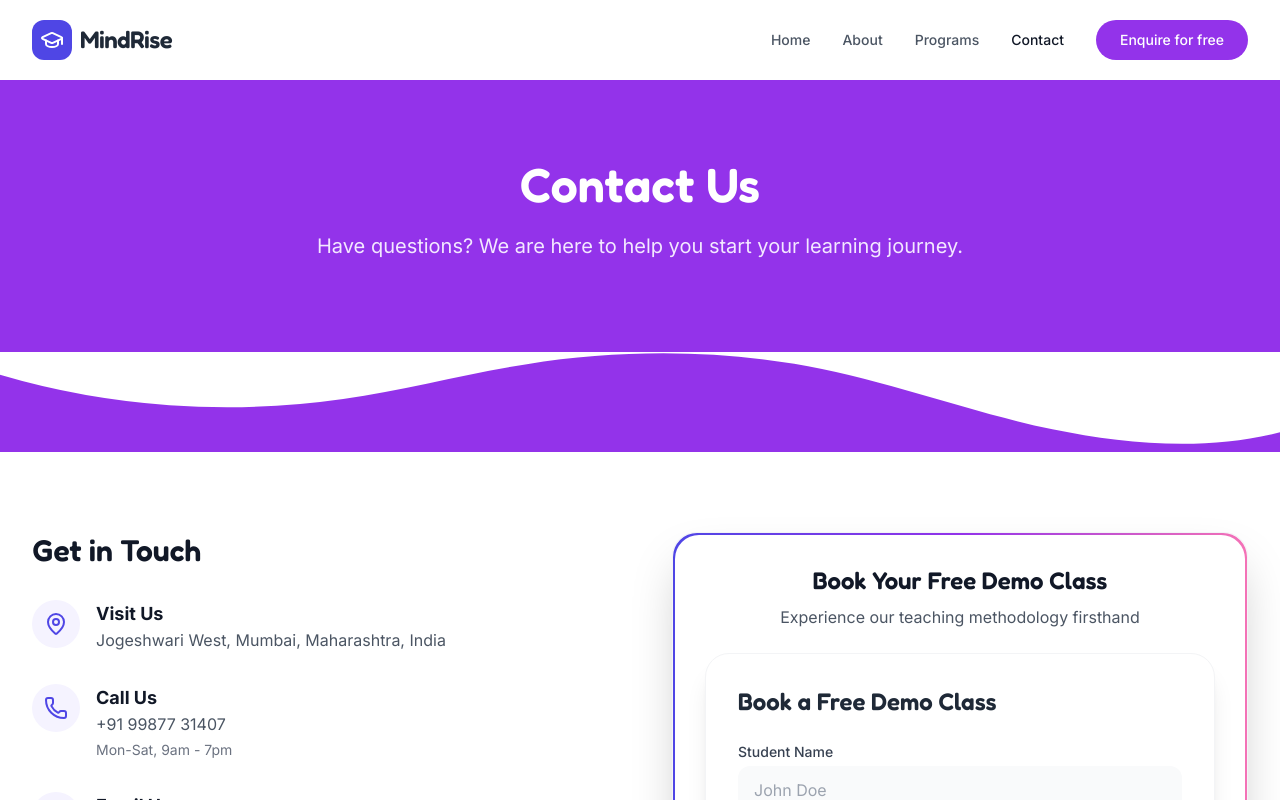
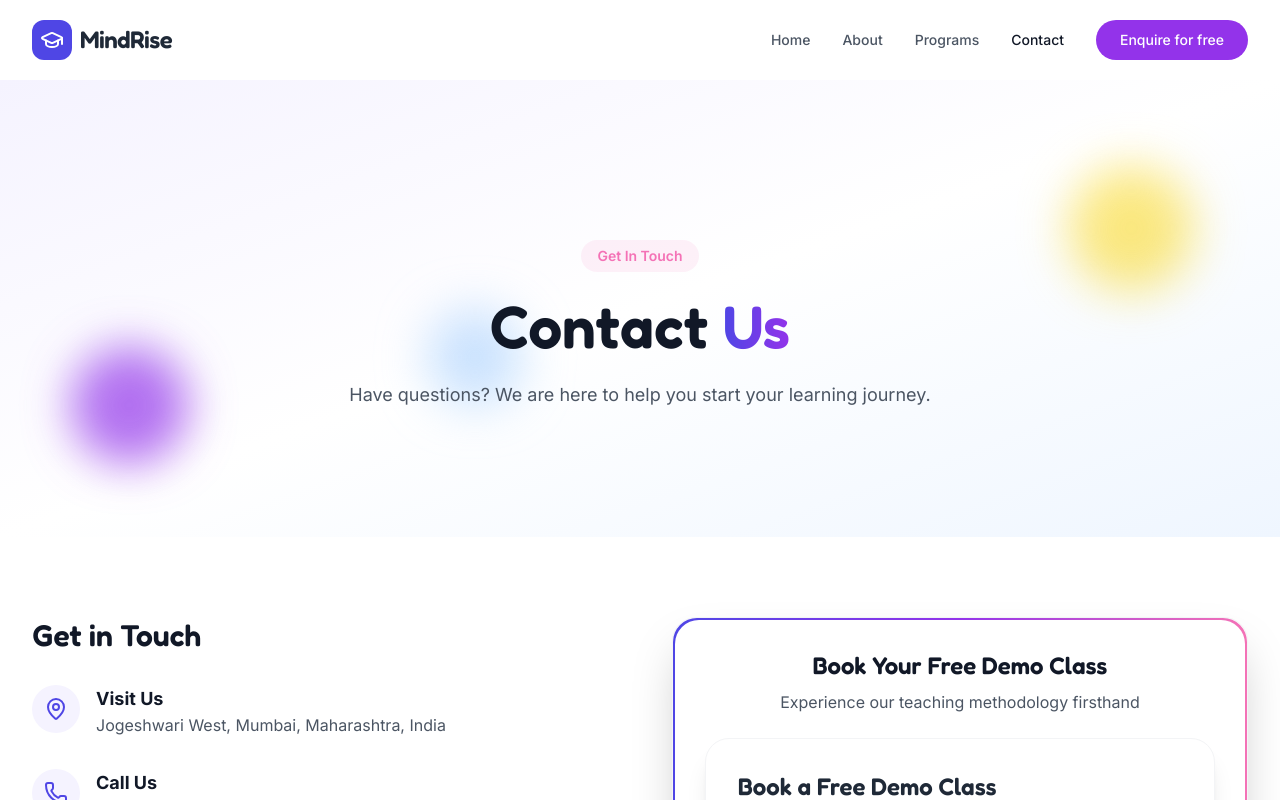
Before and after one commit to MunafBadarpura/classess-web, a React (Vite) app in the folder classes2/: page /#/contact in a window 1280 px wide. Shown: the top 800 px of the page. Built offline with nearby package versions, Linux system fonts and the light colour scheme.

Commit message:
fixed about conteat and all above part

```diff
--- a/classes2/pages/About.tsx
+++ b/classes2/pages/About.tsx
@@ -19,12 +19,23 @@ const About: React.FC = () => {
   return (
     <div className="pt-20">
       {/* Header */}
-      <section className="bg-brand-light pt-20 pb-36 md:pb-48 relative">
+      <section className="relative bg-gradient-to-br from-brand-light via-white to-blue-50 pt-32 pb-20 lg:pt-40 lg:pb-32 overflow-hidden">
+        {/* Background decorative elements */}
+        <div className="absolute top-20 right-20 w-32 h-32 bg-yellow-300 rounded-full mix-blend-multiply filter blur-xl opacity-70 animate-blob"></div>
+        <div className="absolute bottom-20 left-20 w-32 h-32 bg-brand-purple rounded-full mix-blend-multiply filter blur-xl opacity-70 animate-blob animation-delay-2000"></div>
+        <div className="absolute top-1/2 left-1/3 w-24 h-24 bg-blue-300 rounded-full mix-blend-multiply filter blur-xl opacity-50"></div>
+
         <div className="max-w-7xl mx-auto px-4 sm:px-6 lg:px-8 text-center relative z-10">
-          <h1 className="text-4xl md:text-5xl font-display font-bold text-gray-900 mb-6">About MindRise</h1>
-          <p className="text-xl text-gray-600 max-w-2xl mx-auto">Building strong fundamentals and academic confidence since 2021.</p>
+          <span className="inline-block px-4 py-1.5 rounded-full bg-brand-accent/10 text-brand-accent font-semibold text-sm mb-6">
+            Our Story
+          </span>
+          <h1 className="text-4xl lg:text-6xl font-display font-bold text-gray-900 leading-[1.15] mb-6">
+            About <span className="text-transparent bg-clip-text bg-gradient-to-r from-brand-blue to-brand-purple">MindRise</span>
+          </h1>
+          <p className="text-lg text-gray-600 max-w-2xl mx-auto leading-relaxed">
+            Building strong fundamentals and academic confidence since 2021. Where every student's potential is nurtured with care and expertise.
+          </p>
         </div>
-        <WaveSeparator position="bottom" color="fill-white" />
       </section>
 
       {/* Main Content */}
--- a/classes2/pages/Contact.tsx
+++ b/classes2/pages/Contact.tsx
@@ -1,18 +1,29 @@
 import React from 'react';
 import { CONTACT_INFO } from '../constants';
 import EnquiryForm from '../components/EnquiryForm';
-import WaveSeparator from '../components/WaveSeparator';
 import { MapPin, Phone, Mail, Clock } from 'lucide-react';
 
 const Contact: React.FC = () => {
   return (
     <div className="pt-20">
-      <section className="bg-brand-purple pt-20 pb-36 md:pb-48 text-center relative text-white">
-        <div className="max-w-7xl mx-auto px-4 relative z-10">
-          <h1 className="text-4xl md:text-5xl font-display font-bold mb-6">Contact Us</h1>
-          <p className="text-xl text-purple-100 max-w-2xl mx-auto">Have questions? We are here to help you start your learning journey.</p>
+      {/* Header */}
+      <section className="relative bg-gradient-to-br from-brand-light via-white to-blue-50 pt-32 pb-20 lg:pt-40 lg:pb-32 overflow-hidden">
+        {/* Background decorative elements */}
+        <div className="absolute top-20 right-20 w-32 h-32 bg-yellow-300 rounded-full mix-blend-multiply filter blur-xl opacity-70 animate-blob"></div>
+        <div className="absolute bottom-20 left-20 w-32 h-32 bg-brand-purple rounded-full mix-blend-multiply filter blur-xl opacity-70 animate-blob animation-delay-2000"></div>
+        <div className="absolute top-1/2 left-1/3 w-24 h-24 bg-blue-300 rounded-full mix-blend-multiply filter blur-xl opacity-50"></div>
+
+        <div className="max-w-7xl mx-auto px-4 sm:px-6 lg:px-8 text-center relative z-10">
+          <span className="inline-block px-4 py-1.5 rounded-full bg-brand-accent/10 text-brand-accent font-semibold text-sm mb-6">
+            Get In Touch
+          </span>
+          <h1 className="text-4xl lg:text-6xl font-display font-bold text-gray-900 leading-[1.15] mb-6">
+            Contact <span className="text-transparent bg-clip-text bg-gradient-to-r from-brand-blue to-brand-purple">Us</span>
+          </h1>
+          <p className="text-lg text-gray-600 max-w-2xl mx-auto leading-relaxed">
+            Have questions? We are here to help you start your learning journey.
+          </p>
         </div>
-        <WaveSeparator position="bottom" color="fill-white" />
       </section>
 
       <section className="py-20 bg-white">
--- a/classes2/pages/Programs.tsx
+++ b/classes2/pages/Programs.tsx
@@ -1,6 +1,5 @@
 import React from 'react';
 import { PROGRAMS } from '../constants';
-import WaveSeparator from '../components/WaveSeparator';
 import Button from '../components/Button';
 import { useNavigate } from 'react-router-dom';
 import { Check } from 'lucide-react';
@@ -10,12 +9,24 @@ const Programs: React.FC = () => {
 
   return (
     <div className="pt-20">
-      <section className="bg-brand-blue pt-20 pb-36 md:pb-48 text-center relative text-white">
-        <div className="max-w-7xl mx-auto px-4 relative z-10">
-          <h1 className="text-4xl md:text-5xl font-display font-bold mb-6">Our Programs</h1>
-          <p className="text-xl text-blue-100 max-w-2xl mx-auto">Structured courses designed to help you excel in your exams and build a strong foundation.</p>
+      {/* Header */}
+      <section className="relative bg-gradient-to-br from-brand-light via-white to-blue-50 pt-32 pb-20 lg:pt-40 lg:pb-32 overflow-hidden">
+        {/* Background decorative elements */}
+        <div className="absolute top-20 right-20 w-32 h-32 bg-yellow-300 rounded-full mix-blend-multiply filter blur-xl opacity-70 animate-blob"></div>
+        <div className="absolute bottom-20 left-20 w-32 h-32 bg-brand-purple rounded-full mix-blend-multiply filter blur-xl opacity-70 animate-blob animation-delay-2000"></div>
+        <div className="absolute top-1/2 left-1/3 w-24 h-24 bg-blue-300 rounded-full mix-blend-multiply filter blur-xl opacity-50"></div>
+
+        <div className="max-w-7xl mx-auto px-4 sm:px-6 lg:px-8 text-center relative z-10">
+          <span className="inline-block px-4 py-1.5 rounded-full bg-brand-accent/10 text-brand-accent font-semibold text-sm mb-6">
+            Learn With Us
+          </span>
+          <h1 className="text-4xl lg:text-6xl font-display font-bold text-gray-900 leading-[1.15] mb-6">
+            Our <span className="text-transparent bg-clip-text bg-gradient-to-r from-brand-blue to-brand-purple">Programs</span>
+          </h1>
+          <p className="text-lg text-gray-600 max-w-2xl mx-auto leading-relaxed">
+            Structured courses designed to help you excel in your exams and build a strong foundation.
+          </p>
         </div>
-        <WaveSeparator position="bottom" color="fill-gray-50" />
       </section>
 
       <section className="py-20 bg-gray-50">
```
